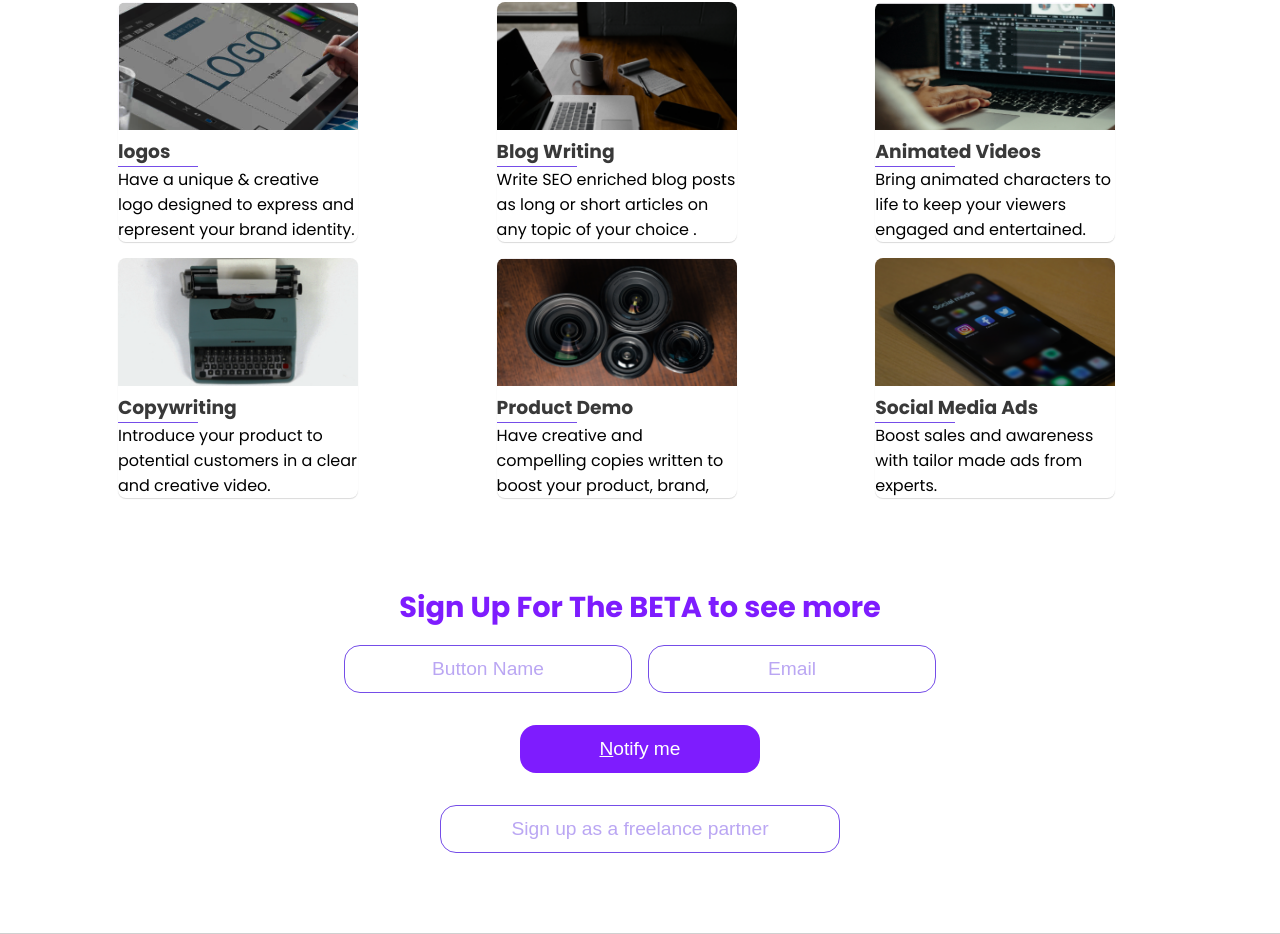
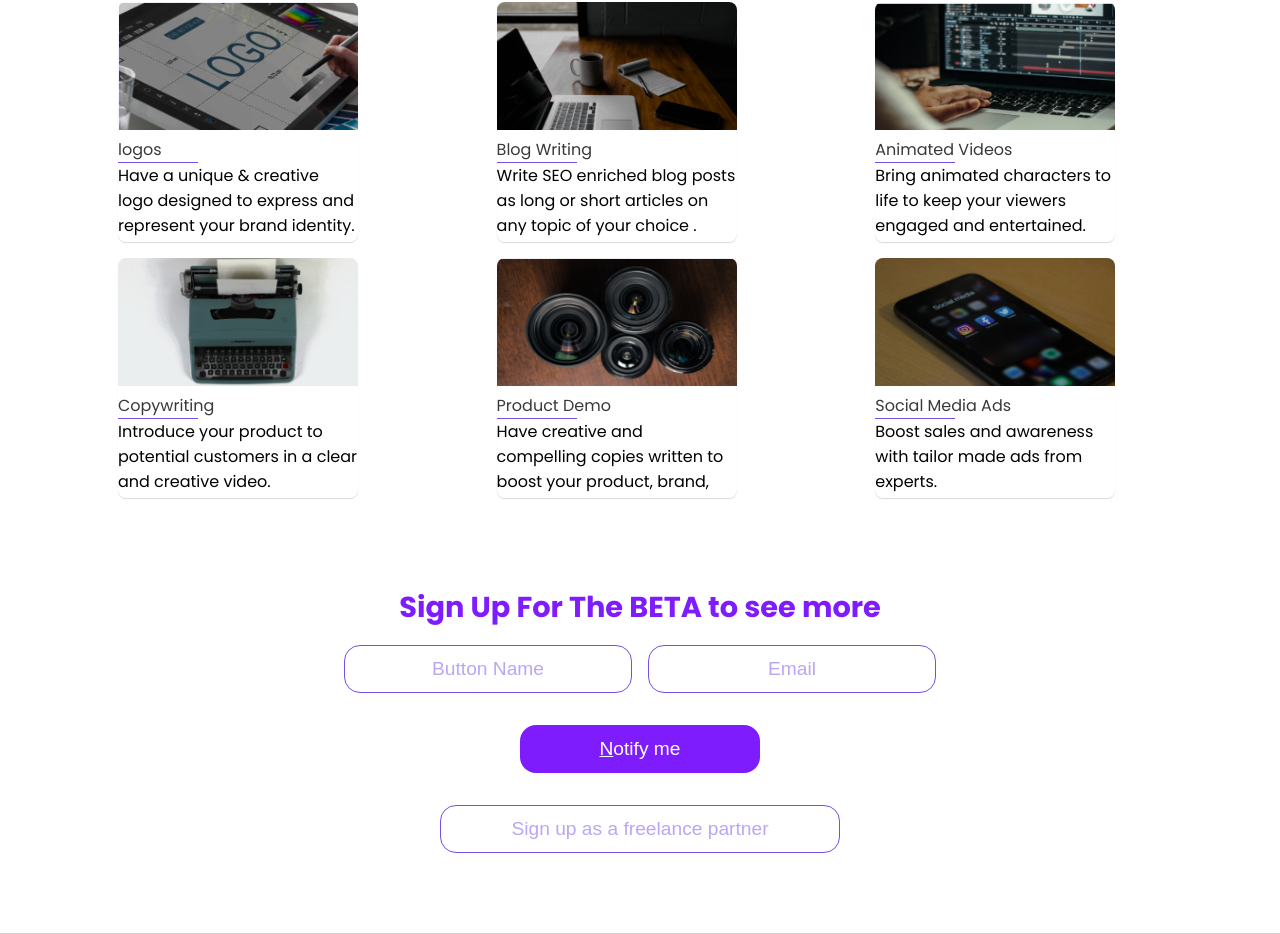
Before and after one commit to Mozibix/rethink_media, a React (Vite) app: page / in a window 1280 px wide. Shown: the part 2360-3294 px from the top of the page. Built offline with nearby package versions, Linux system fonts and the light colour scheme.

Commit message:
chores: updated activate_Sec

```diff
--- a/src/App.tsx
+++ b/src/App.tsx
@@ -99,7 +99,7 @@ function App() {
           <h3 className="secondary_text medium_text">
             Activate your business growth with RetinkContent.{" "}
           </h3>
-          <p>
+          <p className="activate_top_quotes">
             Save time and maintain your brand identity within your budget range
             or sign up for affordable plans and still access multiple content
             services like:
@@ -119,9 +119,7 @@ function App() {
                         className="activate_box_img"
                       />
                       <div className="activate_box_header">
-                        <h3 className="light_text">
-                          {activateInfo.header_text}
-                        </h3>
+                        <p className="light_text">{activateInfo.header_text}</p>
                         <div className="short_line"></div>
                       </div>
 
```
